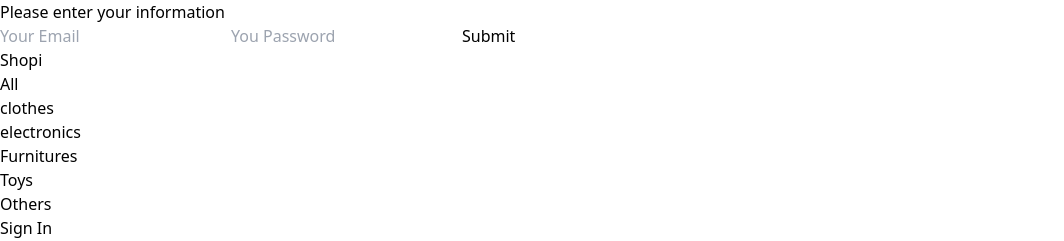
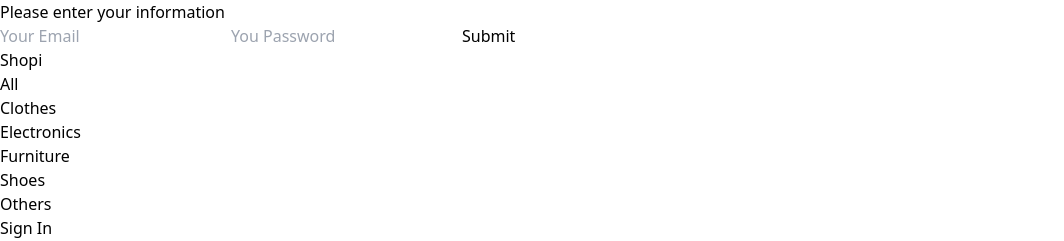
Before and after one commit to batial/React-Ecommerce, a React (Vite) app: page /sign-in in a window 1280 px wide. Shown: the top 241 px of the page, without its empty margins (0-1064 px from the left). Built offline with nearby package versions, Linux system fonts and the light colour scheme; no server answers.

Commit message:
update (sign-in) now you can sign in and log out

```diff
--- a/src/Components/NavBar/index.jsx
+++ b/src/Components/NavBar/index.jsx
@@ -1,25 +1,20 @@
 import { ShoppingBagIcon } from "@heroicons/react/24/solid";
 import { NavLink } from "react-router-dom";
 import { ShoppingCartContext } from "../../Context";
-import { useContext, useEffect } from "react";
+import { useContext, useEffect, useState } from "react";
 
 function NavBar() {
   const activateStyle = "underline underline-offset-4";
   const context = useContext(ShoppingCartContext);
 
-  useEffect(()=>{
-    if (context.userData){
-      console.log('userData modificada')
-      console.log(context.userData)
-    }
-  },[context.isLoggedIn, context.userData])
+  //activate / desactivate user Nav
+  const [navUserFunctions, setNavUserFunctions] = useState(null);
 
-  //activate user account panel
-  function userFunctions(isLoggedIn) {
-    if (isLoggedIn) {
-      return (
+  useEffect(() => {
+    if (context.isLoggedIn) {
+      setNavUserFunctions(
         <ul className="flex items-center gap-3">
-          <li className="text-black/60">batial@github.com</li>
+          <li className="text-black/60">{context.userData?.email}</li>
           <li>
             <NavLink
               to="/my-account"
@@ -43,6 +38,10 @@ function NavBar() {
           <li>
             <NavLink
               to="/sign-in"
+              onClick={() => {
+                context.setUserData(null);
+                context.setIsLoggedIn(false);
+              }}
               className={({ isActive }) =>
                 isActive ? activateStyle : undefined
               }
@@ -57,7 +56,7 @@ function NavBar() {
         </ul>
       );
     } else {
-      return (
+      setNavUserFunctions(
         <ul>
           <li>
             <NavLink
@@ -72,7 +71,7 @@ function NavBar() {
         </ul>
       );
     }
-  }
+  }, [context, context.cartItems.length, context.isLoggedIn, context.userData]);
 
   return (
     <nav className="flex justify-between items-center fixed z-10 top-0 w-full py-5 px-8 text-sm font-light bg-white">
@@ -95,7 +94,7 @@ function NavBar() {
             onClick={() => context.setSearchByCategory("clothes")}
             className={({ isActive }) => (isActive ? activateStyle : undefined)}
           >
-            clothes
+            Clothes
           </NavLink>
         </li>
         <li>
@@ -104,25 +103,25 @@ function NavBar() {
             onClick={() => context.setSearchByCategory("electronics")}
             className={({ isActive }) => (isActive ? activateStyle : undefined)}
           >
-            electronics
+            Electronics
           </NavLink>
         </li>
         <li>
           <NavLink
-            to="/furnitures"
-            onClick={() => context.setSearchByCategory("fornitures")}
+            to="/furniture"
+            onClick={() => context.setSearchByCategory("furniture")}
             className={({ isActive }) => (isActive ? activateStyle : undefined)}
           >
-            Furnitures
+            Furniture
           </NavLink>
         </li>
         <li>
           <NavLink
-            to="/toys"
-            onClick={() => context.setSearchByCategory("toys")}
+            to="/shoes"
+            onClick={() => context.setSearchByCategory("shoes")}
             className={({ isActive }) => (isActive ? activateStyle : undefined)}
           >
-            Toys
+            Shoes
           </NavLink>
         </li>
         <li>
@@ -135,7 +134,7 @@ function NavBar() {
           </NavLink>
         </li>
       </ul>
-      {userFunctions()}
+      {navUserFunctions}
     </nav>
   );
 }
--- a/src/Pages/App/index.jsx
+++ b/src/Pages/App/index.jsx
@@ -14,8 +14,8 @@ const AppRoutes = () => {
     { path: "/", element: <Home /> },
     { path: "/clothes", element: <Home /> },
     { path: "/electronics", element: <Home /> },
-    { path: "/furnitures", element: <Home /> },
-    { path: "/toys", element: <Home /> },
+    { path: "/furniture", element: <Home /> },
+    { path: "/shoes", element: <Home /> },
     { path: "/others", element: <Home /> },
     { path: "/my-account", element: <MyAccount /> },
     { path: "/my-order", element: <MyOrder /> },
--- a/src/Pages/SignIn/index.jsx
+++ b/src/Pages/SignIn/index.jsx
@@ -1,9 +1,11 @@
 import Layout from "../../Components/Layout";
 import { useContext } from "react";
 import { ShoppingCartContext } from "../../Context";
+import { useNavigate } from "react-router-dom";
 
 function SignIn() {
   const context = useContext(ShoppingCartContext);
+  const navigate = useNavigate();
 
   return (
     <Layout>
@@ -15,8 +17,10 @@ function SignIn() {
             email: event.target.email.value,
             pass: event.target.pass.value,
           };
+          localStorage.setItem("user", JSON.stringify(Data));
           context.setIsLoggedIn(true);
           context.setUserData(Data);
+          navigate("/");
         }}
       >
         <h3 className="text-lg">Please enter your information</h3>
@@ -25,15 +29,17 @@ function SignIn() {
           name="email"
           placeholder="Your Email"
           className="w-full rounded py-3 px-[14px] text-body-color text-base border border-[f0f0f0]focus:border-primary"
+          required
         />
         <input
           type="password"
           name="pass"
           placeholder="You Password"
           className="w-full rounded py-3 px-[14px] text-body-color text-base border border-[f0f0f0] focus:border-primary"
+          required
         />
         <input
-          className="py-3 px-[14px] cursor-pointer border border-black rounded-l border-[f0f0f0] bg-black text-white"
+          className="py-3 w-full cursor-pointer border border-black rounded-sm bg-black text-white"
           type="submit"
         />
       </form>
```
Also changed, not shown: src/Context/index.jsx (line endings or trailing spaces).
